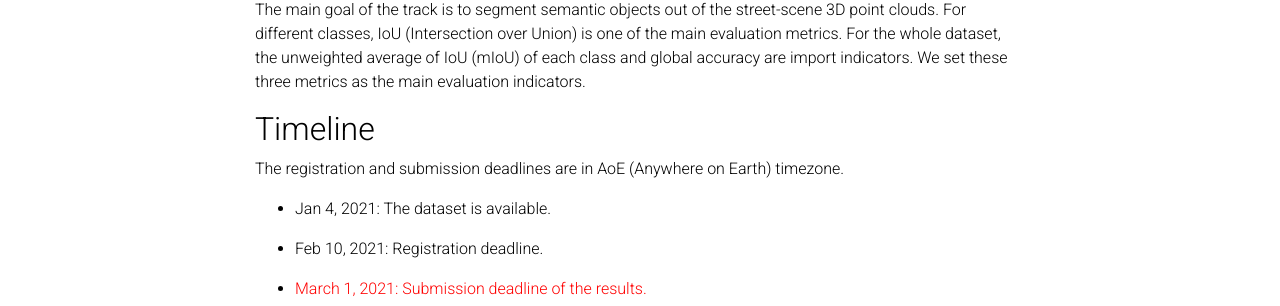
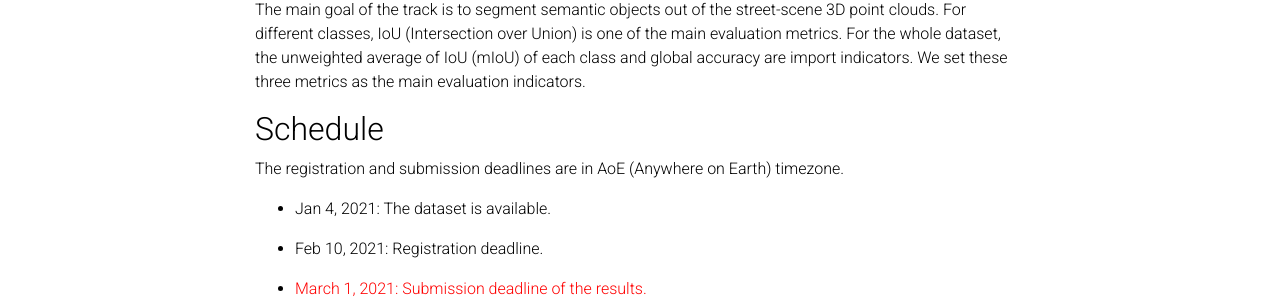
Before and after one commit to kutao207/kutao207.github.io, a Jekyll site: the page built from _pages/home.md, in a window 1280 px wide and 900 px high, scrolled down 1596 px. Shown: the part 150-456 px from the top of the window. Built offline with Jekyll 4.4.1, drawn with Linux system fonts in a browser that asks for light colours; nearby versions of some CDN libraries; emoji names are drawn with the system emoji font; a style sheet for code colours, icons or effects is not loaded.

Commit message:
update home page

```diff
--- a/_pages/home.md
+++ b/_pages/home.md
@@ -53,7 +53,7 @@ From participants, no later than the deadline mentioned in the schedule, we expe
 
 The main goal of the track is to segment semantic objects out of the street-scene 3D point clouds. For different classes, IoU (Intersection over Union) is one of the main evaluation metrics. For the whole dataset, the unweighted average of IoU (mIoU) of each class and global accuracy are import indicators. We set these three metrics as the main evaluation indicators.
 
-## Timeline
+## Schedule
 
 The registration and submission deadlines are in AoE (Anywhere on Earth) timezone.
 
```
